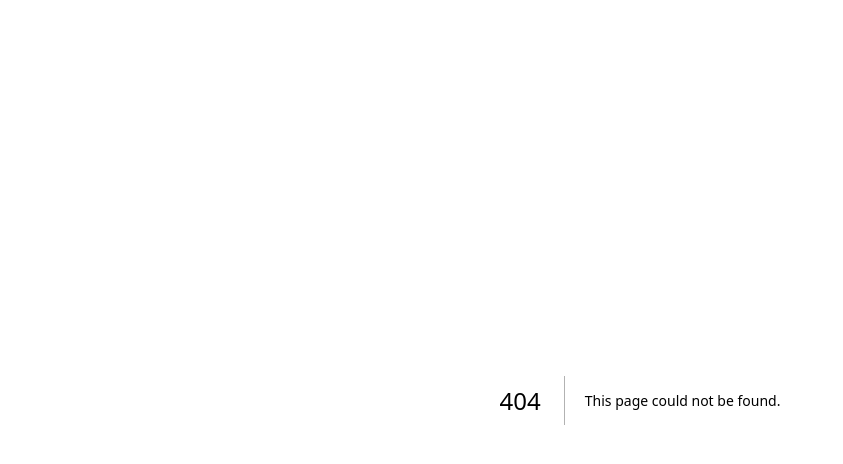
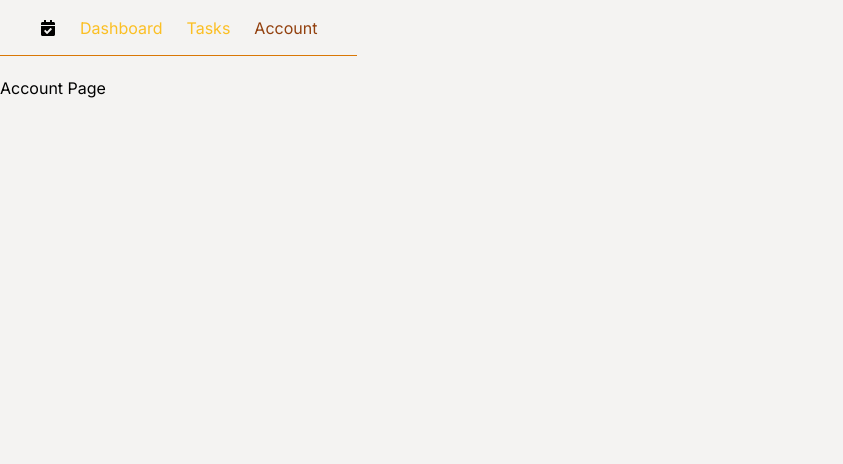
Before and after one commit to Withriin/joy-of-coding-internship-solo-project, a Next.js app: page /account in a window 1280 px wide. Before the commit this address had no page. Shown: the top 464 px of the page, without its empty margins (0-843 px from the left). Built offline with nearby package versions, Linux system fonts and the light colour scheme.

Commit message:
Updated NavBar routing and added Viewport context provider

```diff
--- a/app/NavBar.tsx
+++ b/app/NavBar.tsx
@@ -8,14 +8,12 @@ import classnames from 'classnames';
 import * as DropdownMenu from '@radix-ui/react-dropdown-menu';
 import {
     HamburgerMenuIcon,
-    DotFilledIcon,
-    CheckIcon,
-    ChevronRightIcon,
 } from "@radix-ui/react-icons";
+import {useViewport} from "@/app/components/ViewPortContext";
 
 
 const NavBar = () => {
-    const [isMobile, setIsMobile] = useState(false);
+    const { isMobile} = useViewport();
     const currentPath = usePathname();
 
     const links = [
@@ -25,12 +23,6 @@ const NavBar = () => {
     ]
 
     useEffect(() => {
-        const updateMobileStatus = () => setIsMobile(window.innerWidth <= 600);
-        updateMobileStatus();
-
-        window.addEventListener('resize', updateMobileStatus);
-
-        return () => window.removeEventListener('resize', updateMobileStatus);
     }, []);
 
     return (
@@ -53,13 +45,12 @@ const NavBar = () => {
                     {links.map(link  =>
                         <DropdownMenu.Item
                             key={link.href}
-                            onSelect={() => {
-                                window.location.href = link.href;
-                            }}
                             className={`group text-[13px] flex items-center h-[25px] px-[5px] relative pl-[25px] select-none outline-none ${link.href === currentPath ? 'text-black' : 'text-amber-600 hover:text-amber-900'}`}
                             disabled={currentPath === link.href}
                         >
-                            {link.label}
+                            <Link href={link.href} passHref>
+                                {link.label}
+                            </Link>
                         </DropdownMenu.Item>
                     )}
                     </DropdownMenu.Content>
--- /dev/null
+++ b/app/account/page.tsx
@@ -0,0 +1,11 @@
+import React from 'react';
+
+const AccountPage = () => {
+    return (
+        <>
+            Account Page
+        </>
+    );
+};
+
+export default AccountPage;
--- /dev/null
+++ b/app/components/ViewPortContext.tsx
@@ -0,0 +1,39 @@
+'use client';
+import React, {createContext, ReactNode, useContext, useEffect, useState} from 'react';
+
+interface ViewportContextType{
+    isMobile: boolean;
+}
+
+const ViewportContext = createContext<ViewportContextType | undefined>(undefined);
+
+interface ViewportProviderProps{
+    children: ReactNode;
+}
+
+export const ViewportProvider: React.FC<ViewportProviderProps> = ({ children})  => {
+    const [isMobile, setIsMobile] = useState(false);
+
+    useEffect(() => {
+        const checkIfMobile = () => setIsMobile(window.innerWidth <= 600);
+
+        checkIfMobile(); // Initial check
+        window.addEventListener('resize', checkIfMobile); // Add resize listener
+
+        return () => window.removeEventListener('resize', checkIfMobile); // Clean up
+    }, []);
+
+    return (
+        <ViewportContext.Provider value={{ isMobile }}>
+            {children}
+        </ViewportContext.Provider>
+    );
+};
+
+export const useViewport = () => {
+    const context = useContext(ViewportContext);
+    if(context === undefined){
+        throw new Error('useViewport must be used within a ViewportProvider')
+    }
+    return context;
+}
--- a/app/globals.css
+++ b/app/globals.css
@@ -4,26 +4,19 @@
 
 :root {
   --foreground-rgb: 0, 0, 0;
-  --background-start-rgb: 214, 219, 220;
-  --background-end-rgb: 255, 255, 255;
+  --background: #f4f3f2;
+}
+
+body{
+  background: var(--background);
+  color: rgb(var(--foreground-rgb));
 }
 
 @media (prefers-color-scheme: dark) {
   :root {
     --foreground-rgb: 255, 255, 255;
-    --background-start-rgb: 0, 0, 0;
-    --background-end-rgb: 0, 0, 0;
+    --background: #000000;
   }
-}
-
-body {
-  color: rgb(var(--foreground-rgb));
-  background: linear-gradient(
-      to bottom,
-      transparent,
-      rgb(var(--background-end-rgb))
-    )
-    rgb(var(--background-start-rgb));
 }
 
 @layer utilities {
--- a/app/layout.tsx
+++ b/app/layout.tsx
@@ -1,6 +1,8 @@
 import type { Metadata } from "next";
 import { Inter } from "next/font/google";
 import "./globals.css";
+import NavBar from "@/app/NavBar";
+import {ViewportProvider} from "@/app/components/ViewPortContext";
 
 const inter = Inter({ subsets: ["latin"] });
 
@@ -15,8 +17,13 @@ export default function RootLayout({
   children: React.ReactNode;
 }>) {
   return (
+      <ViewportProvider>
     <html lang="en">
-      <body className={inter.className}>{children}</body>
+      <body className={inter.className}>
+      <NavBar />
+      <main>{children}</main>
+      </body>
     </html>
+      </ViewportProvider>
   );
 }
--- a/app/page.tsx
+++ b/app/page.tsx
@@ -3,8 +3,6 @@ import NavBar from "@/app/NavBar";
 
 export default function Home() {
   return (
-    <main>
-        <NavBar />
-    </main>
+    <div>Main</div>
   );
 }
--- /dev/null
+++ b/app/tasks/page.tsx
@@ -0,0 +1,11 @@
+import React from 'react';
+
+const TaskPage = () => {
+    return (
+    <>
+        TaskPage
+    </>
+    );
+};
+
+export default TaskPage;
```
